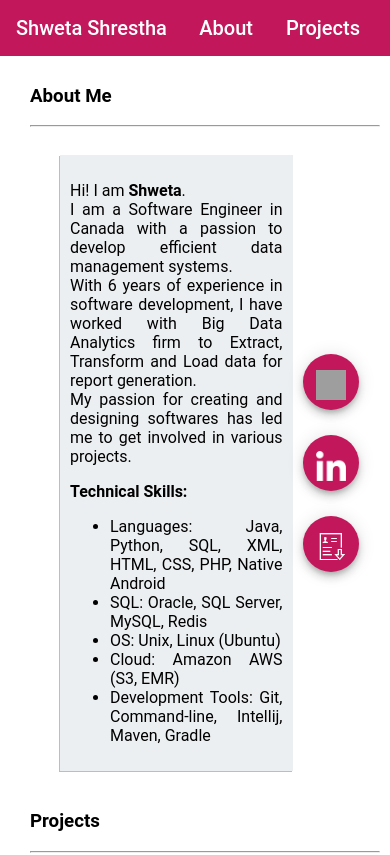
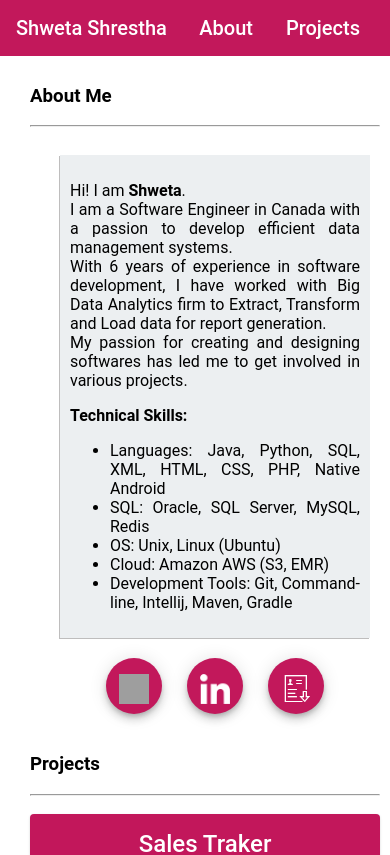
Before and after one commit to shwetastha/portfolioDesign, an Angular app: page / in a window 390 px wide. Shown: the top 855 px of the page. Built offline with nearby package versions, Linux system fonts and the light colour scheme; grey boxes are pictures that could not be loaded.

Commit message:
responsive design added

```diff
--- a/src/app/about/about.component.html
+++ b/src/app/about/about.component.html
@@ -7,8 +7,9 @@
     </div>
   </div>
 
-  <div class="container" fxLayout="row" fxLayoutAlign="space-around center">
-    <div fxFlex="75" class="grey-container">
+  <div class="container" fxLayout="row" fxLayout.sm="column" fxLayout.xs="column"  fxLayoutGap="20px"
+  fxLayoutAlign="space-around center">
+    <div fxFlex="75" class="grey-container" >
       <p>
         Hi! I am <strong>Shweta</strong>.
         <br>
@@ -35,7 +36,8 @@
       </ul>
 
     </div>
-    <div fxFlex fxLayout="column" fxLayoutAlign="space-around center" fxLayoutGap="25px">
+    <div fxFlex fxLayout="column"  fxLayout.sm="row" fxLayout.xs="row"
+    fxLayoutAlign="space-around center" fxLayoutGap="25px">
       <div fxFlex>
         <a href="https://github.com/shwetastha" target="_blank">
           <button mat-fab color="primary">
```
